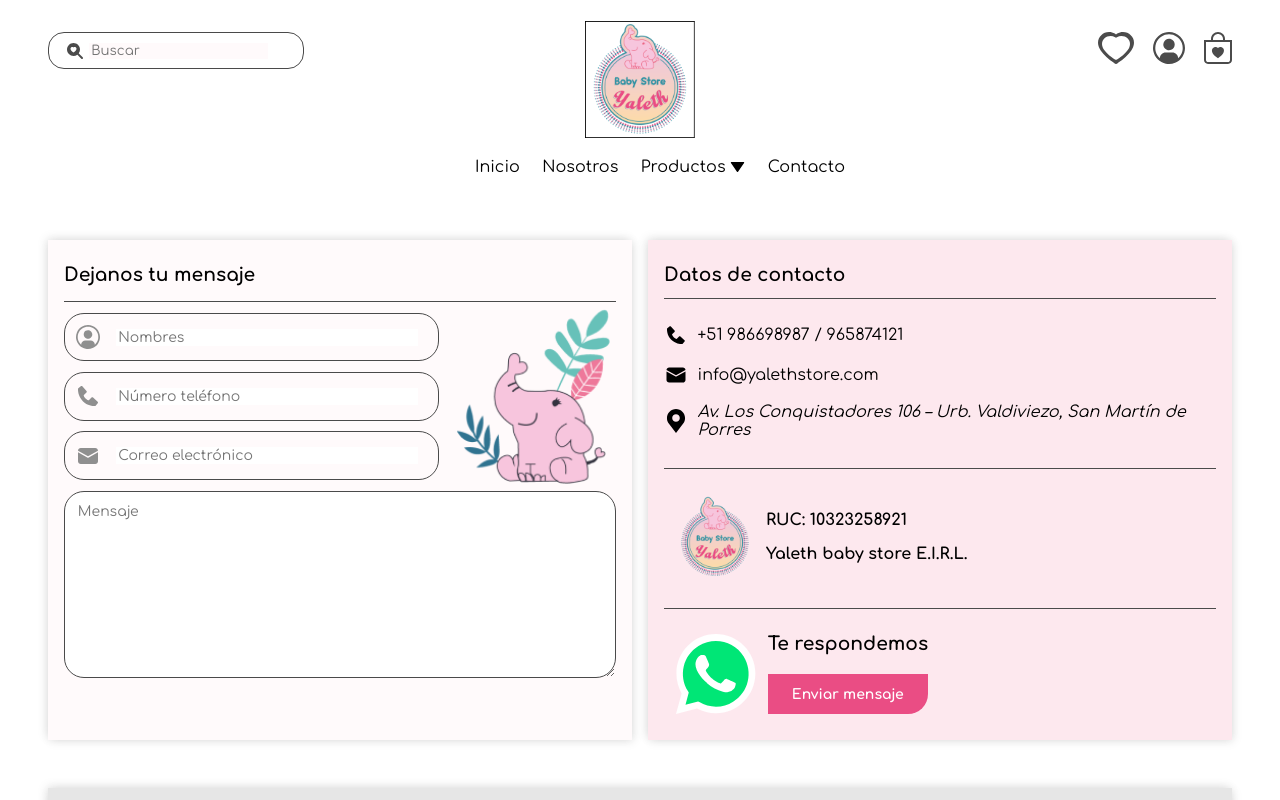
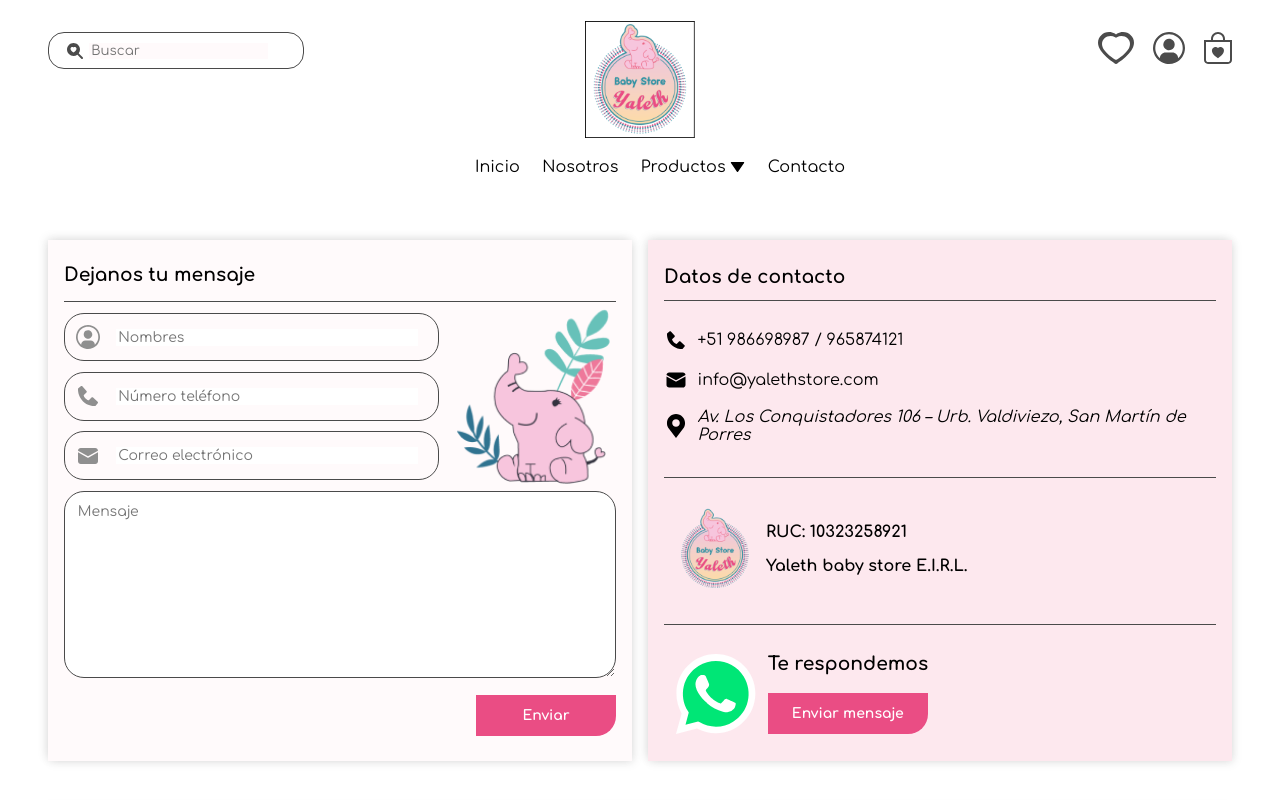
Before and after one commit to JimmyLoloy98/BabyStore, a website: page contact.html in a window 1280 px wide. Shown: the top 800 px of the page. Drawn offline with Linux system fonts and the light colour scheme.

Commit message:
feat: send button in form of contact

```diff
--- a/contact.html
+++ b/contact.html
@@ -100,6 +100,10 @@
           </div>
 
           <textarea placeholder='Mensaje' name="Mensaje"cols="80" rows="10"></textarea>
+
+          <div class='container-form-button'>
+            <button class='form-button'>Enviar</button>
+          </div>
         </div>
       </div>
 
--- a/sass/layout/_contact.scss
+++ b/sass/layout/_contact.scss
@@ -20,7 +20,6 @@
 
     .container-form{
       display: flex;
-      // flex-wrap: wrap;
       gap: 1rem;
       width: 100%;
 
@@ -60,6 +59,23 @@
       border: 1px solid $gray-100;
       border-radius: 20px;
       font-size: .875rem;
+    }
+
+    .container-form-button{
+      width: 100%;
+      margin-top: .8rem;
+      display: flex;
+      justify-content: flex-end;
+
+      .form-button{
+        background-color: $pink-100;
+        border-radius: 0 0 20px 0;
+        padding: .8rem 1.25rem;
+        color: $white;
+        font-size: .875rem;
+        font-weight: 600;
+        width: 10em;
+      }
     }
   }
 
```
Also changed, not shown: css/style.css.
